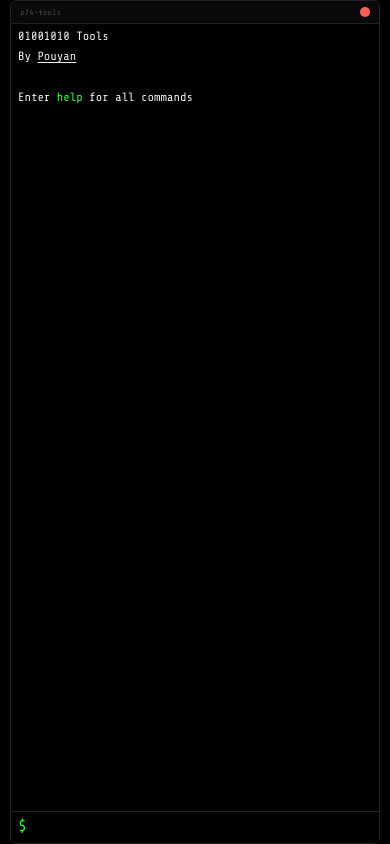
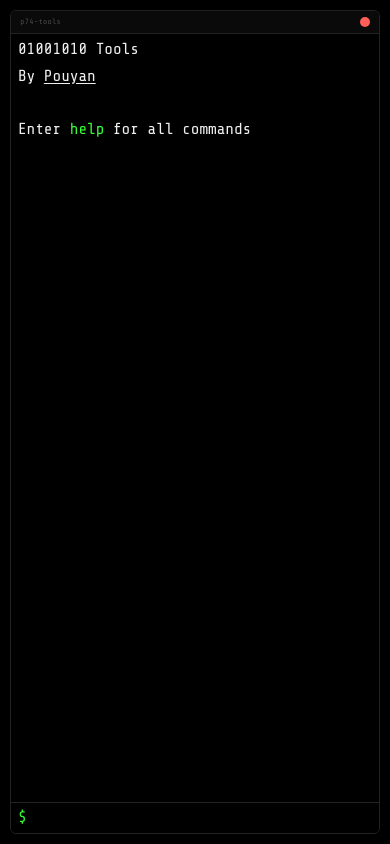
Before and after one commit to Pouyan-J/01001010, a plain HTML site: page index.html in a window 390 px wide. Drawn offline with nearby package versions, Linux system fonts and the light colour scheme.

Commit message:
Fixed font size and margin errors on mobile devices

```diff
--- a/index.html
+++ b/index.html
@@ -29,6 +29,10 @@
         --prompt: #33ff33;
         --border: #222222;
         --dot-red: #ff5f56;
+        /* one font size for everything typed and printed in the terminal */
+        --term-font: 1rem;
+        /* margin between the terminal and the edges of the page (phones) */
+        --edge: 3vw;
     }
 
     html {
@@ -142,7 +146,7 @@
         overscroll-behavior: contain;
         padding: 0.5rem 1.5rem 0.2rem 1.5rem;
         background: var(--bg);
-        font-size: 1rem;
+        font-size: var(--term-font);
         line-height: 1.6;
         scroll-behavior: smooth;
     }
@@ -241,11 +245,12 @@
         gap: 0.6rem;
     }
 
-    /* 16px minimum: iOS Safari zooms the whole page when an input below
-       16px gets focus, which is another way the terminal ended up clipped */
+    /* The prompt and the input use the same size as the output text.
+       On phones that size is 16px: iOS Safari zooms the whole page when an
+       input below 16px gets focus, so the whole terminal uses 16px there. */
     .input-line .prompt {
         color: var(--prompt);
-        font-size: max(16px, 1rem);
+        font-size: var(--term-font);
         font-family: 'Share Tech Mono', monospace;
         flex-shrink: 0;
     }
@@ -257,7 +262,7 @@
         outline: none;
         color: var(--fg);
         font-family: 'Share Tech Mono', monospace;
-        font-size: max(16px, 1rem);
+        font-size: var(--term-font);
         padding: 0.1rem 0;
         caret-color: var(--prompt);
         min-width: 0;
@@ -271,17 +276,25 @@
     @media (max-width: 640px) {
         :root {
             font-size: 14px;
+            --term-font: 16px;
         }
-        /* The terminal's top and bottom edges sit on the top and bottom of the
-           visible page; only the sides keep a margin. Safe-area insets keep it
-           clear of notches / the home indicator, and the bottom one is dropped
-           while the keyboard is open (the keyboard covers that area anyway). */
+        /* A small margin (--edge) on all four sides. Where a notch or the
+           home indicator needs more room, the safe-area inset wins. */
         body {
-            padding: env(safe-area-inset-top) calc(3vw + env(safe-area-inset-right)) env(safe-area-inset-bottom) calc(3vw + env(safe-area-inset-left));
+            padding:
+                max(env(safe-area-inset-top), var(--edge))
+                max(env(safe-area-inset-right), var(--edge))
+                max(env(safe-area-inset-bottom), var(--edge))
+                max(env(safe-area-inset-left), var(--edge));
             align-items: stretch;
         }
-        html.kb-open body {
-            padding-bottom: 0;
+        /* While typing on a phone the keyboard covers the bottom of the screen
+           (and the home indicator), so only the small margin is kept there.
+           html.typing is set from the input's focus state, so this does not
+           depend on measuring the viewport. */
+        html.kb-open body,
+        html.typing body {
+            padding-bottom: var(--edge);
         }
         .terminal {
             height: 100%;
@@ -294,7 +307,8 @@
         .input-line {
             padding: 0.4rem 1rem 0.8rem 1rem;
         }
-        html.kb-open .input-line {
+        html.kb-open .input-line,
+        html.typing .input-line {
             padding-bottom: 0.5rem;
         }
         .titlebar {
@@ -312,10 +326,7 @@
     @media (max-width: 400px) {
         :root {
             font-size: 12px;
-        }
-        body {
-            padding-left: calc(2.5vw + env(safe-area-inset-left));
-            padding-right: calc(2.5vw + env(safe-area-inset-right));
+            --edge: 2.5vw;
         }
         .terminal {
             border-radius: 6px;
@@ -740,8 +751,16 @@
                 input.focus({ preventScroll: true });
             });
 
+            // ── typing state (on phones: the keyboard is up) ──
+            function syncTyping() {
+                root.classList.toggle('typing', document.activeElement === input);
+            }
+            input.addEventListener('focus', syncTyping);
+            input.addEventListener('blur', syncTyping);
+
             // ── init ──
             syncViewport();
+            syncTyping();
             showWelcome();
 
             setTimeout(() => {
```
